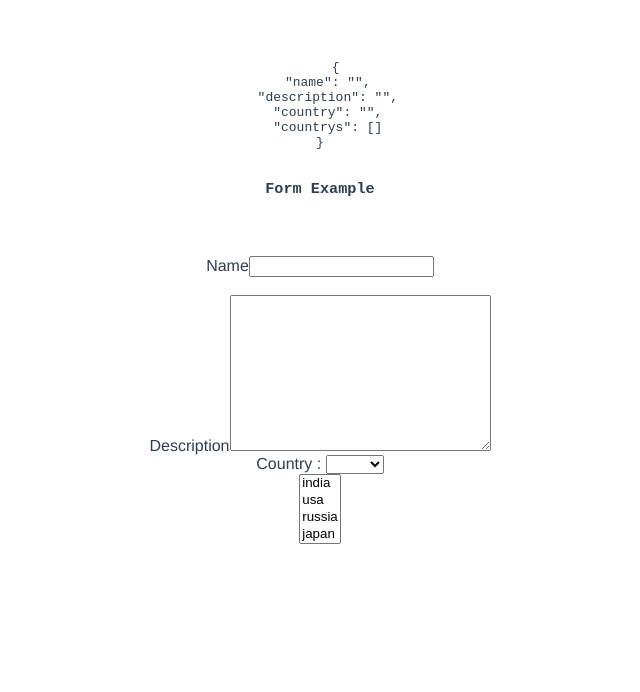
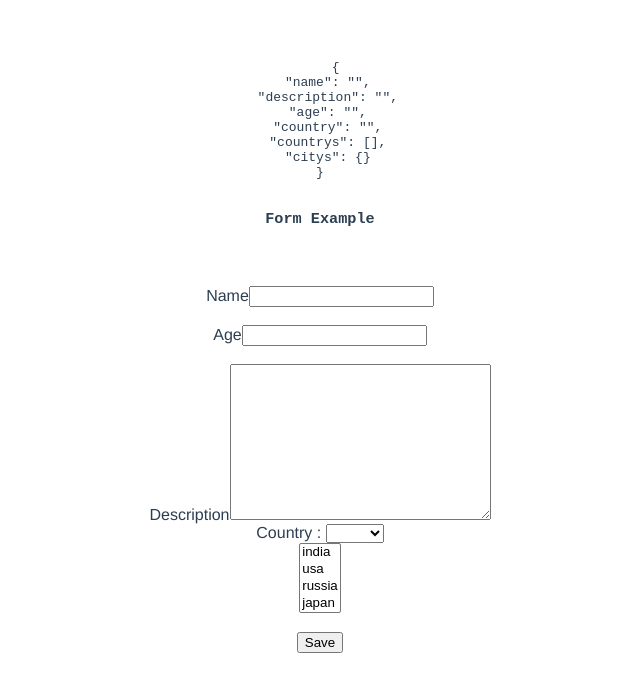
Before and after one commit to shekharmaity/vuejs-lec, a Vue app: page / in a window 1280 px wide. Shown: the top 692 px of the page, without its empty margins (320-960 px from the left). Built offline with nearby package versions, Linux system fonts and the light colour scheme.

Commit message:
methods and modifier lab

```diff
--- a/src/App.vue
+++ b/src/App.vue
@@ -4,10 +4,16 @@
     {{ JSON.stringify(formData, null, 2) }}
     <h3>Form Example</h3>
   </pre>
-    <form>
+    <form >
       <div>
         <label for="name">Name</label>
-        <input type="text" name="name" id="name" v-model="formData.name">
+        <input type="text" name="name" id="name" v-model.trim.lazy="formData.name">
+      </div>
+      <br>
+      {{ formData.name }}
+      <div>
+        <label for="age">Age</label>
+        <input type="text" name="age" id="age" v-model.number="formData.age">
       </div>
       <br>
       <div>
@@ -23,11 +29,14 @@
       <div>
         <label for="countrys">
           <select name="countrys" id="countrys" multiple v-model="formData.countrys">
-          <option :value="country" v-for="(country, index) in countrys" :key="index">{{ country }}</option>
-        </select>
+            <option :value="country" v-for="(country, index) in countrys" :key="index">{{ country }}</option>
+          </select>
         </label>
       </div>
 
+      <br>
+
+      <button  @click.prevent="submitForm(), printMethod()">Save</button>
     </form>
   </div>
 </template>
@@ -43,11 +52,27 @@ export default {
       formData: {
         name: "",
         description: "",
-        country:"",
-        countrys:[],
-      }
+        age: "",
+        country: "",
+        countrys: [],
+        citys: {},
+      },
     }
   },
+  methods: {
+    // multiple methods
+
+    //v-on @
+    // @click
+    // @su
+    printMethod(){
+      console.log("method is print");
+    },
+    submitForm() {
+      this.printMethod();
+      console.log(this.formData);
+    }
+  }
 }
 </script>
 
```
